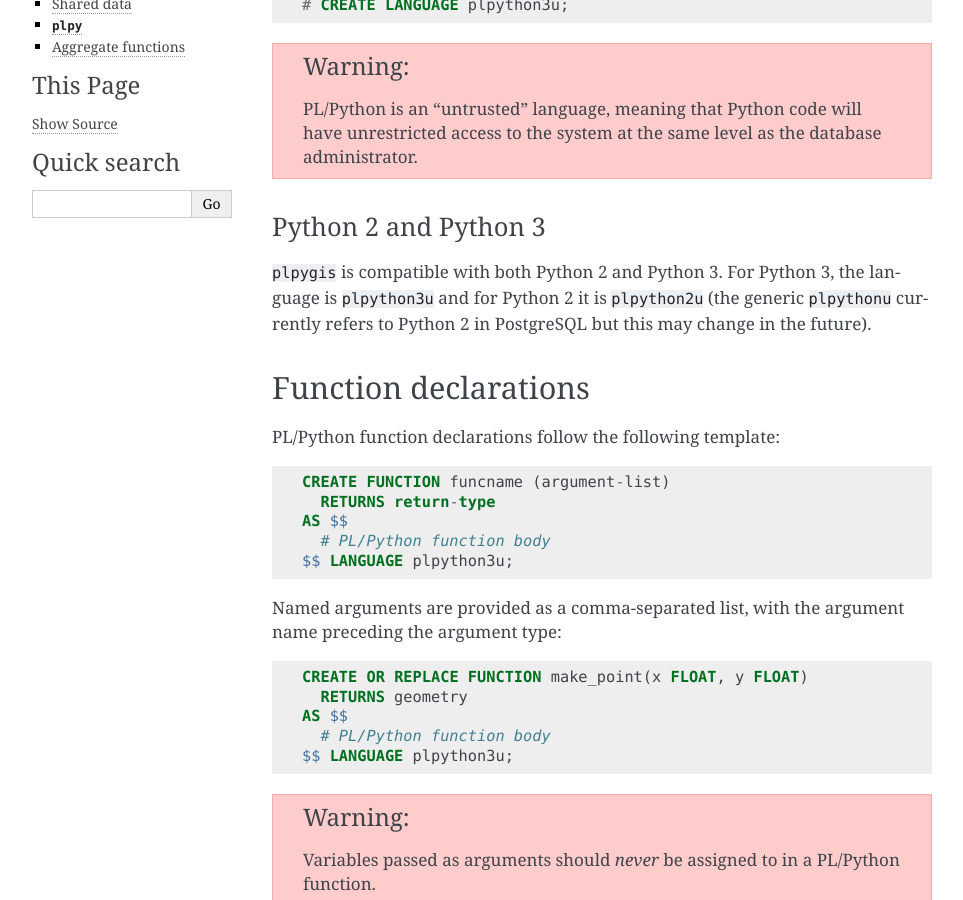
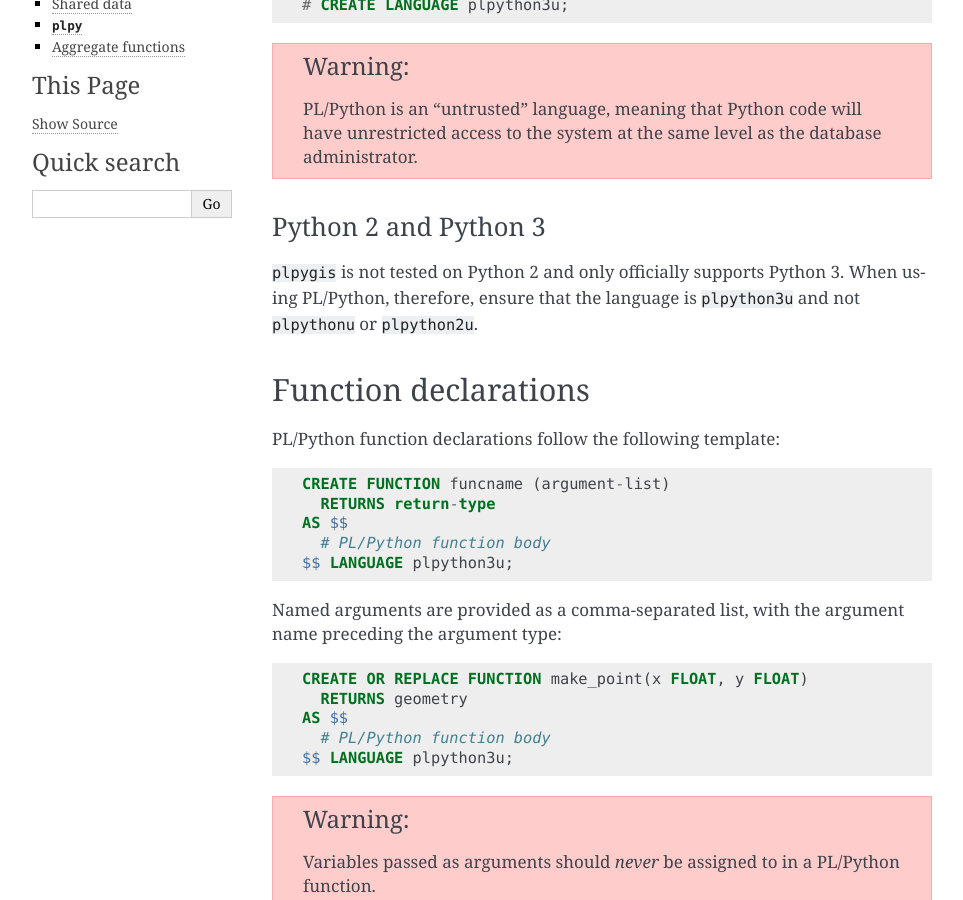
Before and after one commit to bosth/plpygis, a Sphinx documentation site: the page built from doc/source/plpython.rst, in a window 1280 px wide and 900 px high, scrolled down 334 px. Shown: the whole window, without its empty margins (148-1111 px from the left). Built offline with Sphinx 7.4.7, drawn with Linux system fonts in a browser that asks for light colours.

Commit message:
Remove references to Python 2 support.

```diff
--- a/doc/source/installation.rst
+++ b/doc/source/installation.rst
@@ -4,7 +4,7 @@ Installation
 Requirements
 ------------
 
-``plpygis`` has no dependencies beyond an installation of Python 3 (Python 2 should also work). Additionally, ``plpygis`` can use `Shapely <https://github.com/Toblerity/Shapely>`_ (version 2.0 or greater) if available. Without it, conversion to and from Shapely geometries will be impossible.
+``plpygis`` has no dependencies beyond an installation of Python 3. Additionally, ``plpygis`` can use `Shapely <https://github.com/Toblerity/Shapely>`_ (version 2.0 or greater) if available. Without it, conversion to and from Shapely geometries will be impossible.
 
 Python Package Index
 --------------------
--- a/doc/source/plpython.rst
+++ b/doc/source/plpython.rst
@@ -21,7 +21,7 @@ Prior to using PL/Python, it must be loaded in the current database:
 Python 2 and Python 3
 ~~~~~~~~~~~~~~~~~~~~~
 
-``plpygis`` is compatible with both Python 2 and Python 3. For Python 3, the language is ``plpython3u`` and for Python 2 it is ``plpython2u`` (the generic ``plpythonu`` currently refers to Python 2 in PostgreSQL but this may change in the future).
+``plpygis`` is not tested on Python 2 and only officially supports Python 3. When using PL/Python, therefore, ensure that the language is ``plpython3u`` and not ``plpythonu`` or ``plpython2u``.
 
 Function declarations
 ---------------------
```
